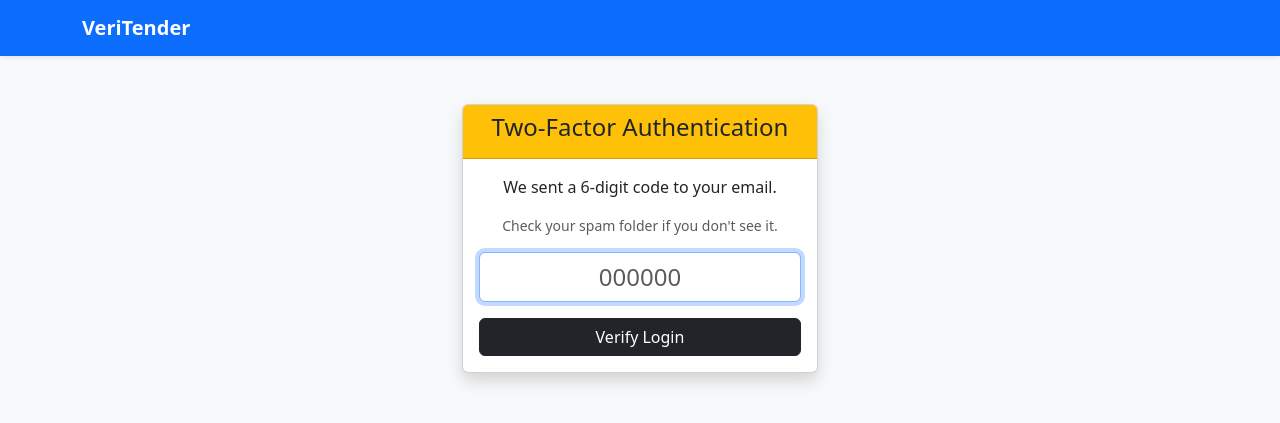
After one commit to Destroyer795/VeriTender, a FastAPI app: template templates/otp.html in a window 1280 px wide. The commit adds this page. Shown: the top 423 px of the page. Run offline with FastAPI, Linux system fonts and the light colour scheme; the template is opened without the code that fills it, so the values that code supplies are empty.

Commit message:
Added User Registration, Real Email MFA, and Login UI improvements

```diff
--- a/main.py
+++ b/main.py
@@ -3,18 +3,25 @@ from fastapi.templating import Jinja2Templates
 from fastapi.staticfiles import StaticFiles
 from fastapi.responses import RedirectResponse, HTMLResponse
 import starlette.status as status
+from starlette.middleware.sessions import SessionMiddleware
+from sqlite3 import IntegrityError
+import uvicorn
 
-# Import your database and security modules
+# Project Modules
 from database import get_db_connection
-from utils.auth import verify_password
+from utils.email_service import generate_otp, send_otp_email
+from utils.auth import verify_password, hash_password
+from config import SECRET_KEY
 
 app = FastAPI(title="VeriTender")
 
-# Setup Templates and Static files
+# SECURITY: Encrypts session data using the key from config.py
+app.add_middleware(SessionMiddleware, secret_key=SECRET_KEY)
+
 templates = Jinja2Templates(directory="templates")
 app.mount("/static", StaticFiles(directory="static"), name="static")
 
-# --- ROUTES ---
+# AUTHENTICATION ROUTES
 
 @app.get("/")
 async def root():
@@ -22,7 +29,6 @@ async def root():
 
 @app.get("/login", response_class=HTMLResponse)
 async def login_page(request: Request):
-    """Renders the login form."""
     return templates.TemplateResponse("login.html", {"request": request})
 
 @app.post("/login", response_class=HTMLResponse)
@@ -31,27 +37,117 @@ async def login_submit(
     username: str = Form(...),
     password: str = Form(...)
 ):
-    """
-    1. Checks if user exists in SQLite.
-    2. Verifies password hash using bcrypt.
-    3. If valid, redirects to MFA page (Phase 2).
-    """
     conn = get_db_connection()
     user = conn.execute("SELECT * FROM users WHERE username = ?", (username,)).fetchone()
     conn.close()
 
-    # --- SECURITY CHECK ---
-    # NIST Requirement: Don't reveal if it was the username or password that failed.
     if not user or not verify_password(password, user['password_hash']):
         return templates.TemplateResponse("login.html", {
             "request": request,
             "error": "Invalid Credentials"
         })
 
-    # If password is correct, we will eventually send the Email OTP here.
-    # For now, let's just confirm it works.
-    return f"Password Accepted for user: {user['role']}. Next Step: Send Email MFA."
+    # MFA TRIGGER
+    otp = generate_otp()
+    email_sent = send_otp_email(user['email'], otp)
+
+    if not email_sent:
+         return templates.TemplateResponse("login.html", {
+            "request": request,
+            "error": "Failed to send MFA Email. Check Config."
+        })
+
+    # SECURE FIX: Store in Signed Session (Not plain cookie)
+    request.session['pending_username'] = username
+    request.session['mfa_code'] = otp
+
+    return RedirectResponse(url="/verify_mfa", status_code=303)
+
+@app.get("/verify_mfa", response_class=HTMLResponse)
+async def mfa_page(request: Request):
+    if "pending_username" not in request.session:
+        return RedirectResponse(url="/login")
+
+    return templates.TemplateResponse("otp.html", {"request": request})
+
+@app.post("/verify_mfa")
+async def mfa_submit(request: Request, otp: str = Form(...)):
+    # Retrieve from secure session
+    pending_username = request.session.get("pending_username")
+    correct_otp = request.session.get("mfa_code")
+
+    if not pending_username or not correct_otp:
+        return RedirectResponse(url="/login")
+
+    if otp != correct_otp:
+        return templates.TemplateResponse("otp.html", {
+            "request": request,
+            "error": "Incorrect Code. Please try again."
+        })
+
+    # SUCCESS: Promote to Full Session
+    request.session.pop("mfa_code", None)
+    request.session.pop("pending_username", None)
+    request.session["user"] = pending_username
+
+    return RedirectResponse(url="/dashboard", status_code=303)
+
+@app.get("/logout")
+async def logout(request: Request):
+    request.session.clear()
+    return RedirectResponse(url="/login")
+
+# CORE APP ROUTES
+
+@app.get("/dashboard", response_class=HTMLResponse)
+async def dashboard(request: Request):
+    username = request.session.get("user")
+    if not username:
+        return RedirectResponse(url="/login")
+
+    return templates.TemplateResponse("dashboard.html", {
+        "request": request,
+        "user": username
+    })
+
+# REGISTRATION ROUTES
+
+@app.get("/register", response_class=HTMLResponse)
+async def register_page(request: Request):
+    return templates.TemplateResponse("register.html", {"request": request})
+
+@app.post("/register")
+async def register_submit(
+    request: Request,
+    username: str = Form(...),
+    email: str = Form(...),
+    password: str = Form(...),
+    role: str = Form(...)
+):
+    if len(password) < 8:
+        return templates.TemplateResponse("register.html", {
+            "request": request,
+            "error": "Password is too weak. Must be at least 8 characters."
+        })
+
+    hashed_pw, salt = hash_password(password)
+
+    conn = get_db_connection()
+    try:
+        conn.execute(
+            "INSERT INTO users (username, email, password_hash, salt, role) VALUES (?, ?, ?, ?, ?)",
+            (username, email, hashed_pw, salt, role)
+        )
+        conn.commit()
+    except IntegrityError:
+        conn.close()
+        return templates.TemplateResponse("register.html", {
+            "request": request,
+            "error": "Username or Email already exists."
+        })
+
+    conn.close()
+    return RedirectResponse(url="/login?registered=true", status_code=303)
 
 if __name__ == "__main__":
-    import uvicorn
     uvicorn.run("main:app", host="127.0.0.1", port=8000, reload=True)
--- a/templates/base.html
+++ b/templates/base.html
@@ -8,7 +8,7 @@
 <body class="bg-light">
     <nav class="navbar navbar-dark bg-primary shadow-sm">
         <div class="container">
-            <a class="navbar-brand fw-bold" href="/">🔒 VeriTender</a>
+            <a class="navbar-brand fw-bold" href="/">VeriTender</a>
         </div>
     </nav>
     <div class="container mt-4">
--- a/templates/login.html
+++ b/templates/login.html
@@ -5,7 +5,7 @@
     <div class="col-md-4">
         <div class="card shadow">
             <div class="card-header bg-primary text-white text-center">
-                <h4>🔐 VeriTender Login</h4>
+                <h4>VeriTender Login</h4>
             </div>
             <div class="card-body">
                 {% if error %}
@@ -28,8 +28,8 @@
                     </div>
                 </form>
             </div>
-            <div class="card-footer text-muted text-center text-small">
-                Authorized Personnel Only
+            <div class="card-footer text-center">
+                <a href="/register">Don't have an account? Register</a>
             </div>
         </div>
     </div>
--- /dev/null
+++ b/templates/otp.html
@@ -0,0 +1,33 @@
+{% extends "base.html" %}
+
+{% block content %}
+<div class="row justify-content-center mt-5">
+    <div class="col-md-4">
+        <div class="card shadow">
+            <div class="card-header bg-warning text-dark text-center">
+                <h4>Two-Factor Authentication</h4>
+            </div>
+            <div class="card-body text-center">
+                <p>We sent a 6-digit code to your email.</p>
+                <p class="text-muted small">Check your spam folder if you don't see it.</p>
+
+                {% if error %}
+                <div class="alert alert-danger" role="alert">
+                    {{ error }}
+                </div>
+                {% endif %}
+
+                <form action="/verify_mfa" method="post">
+                    <div class="mb-3">
+                        <input type="text" class="form-control text-center fs-4 letter-spacing-2"
+                               name="otp" placeholder="000000" maxlength="6" required autofocus>
+                    </div>
+                    <div class="d-grid">
+                        <button type="submit" class="btn btn-dark">Verify Login</button>
+                    </div>
+                </form>
+            </div>
+        </div>
+    </div>
+</div>
+{% endblock %}
```
Also changed, not shown: templates/dashboard.html (+32 -0 lines), templates/register.html (+48 -0 lines), utils/email_service.py (added, +39 -0 lines).
